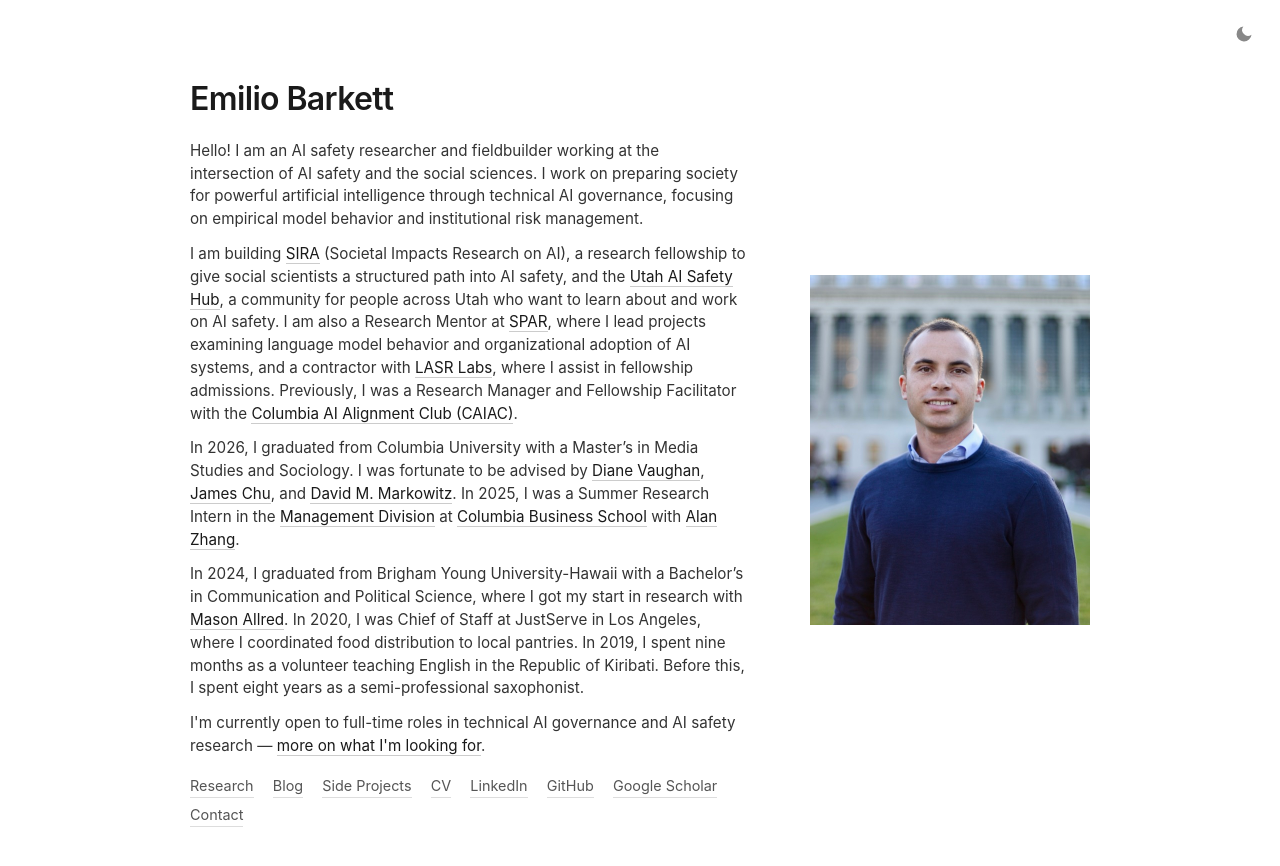
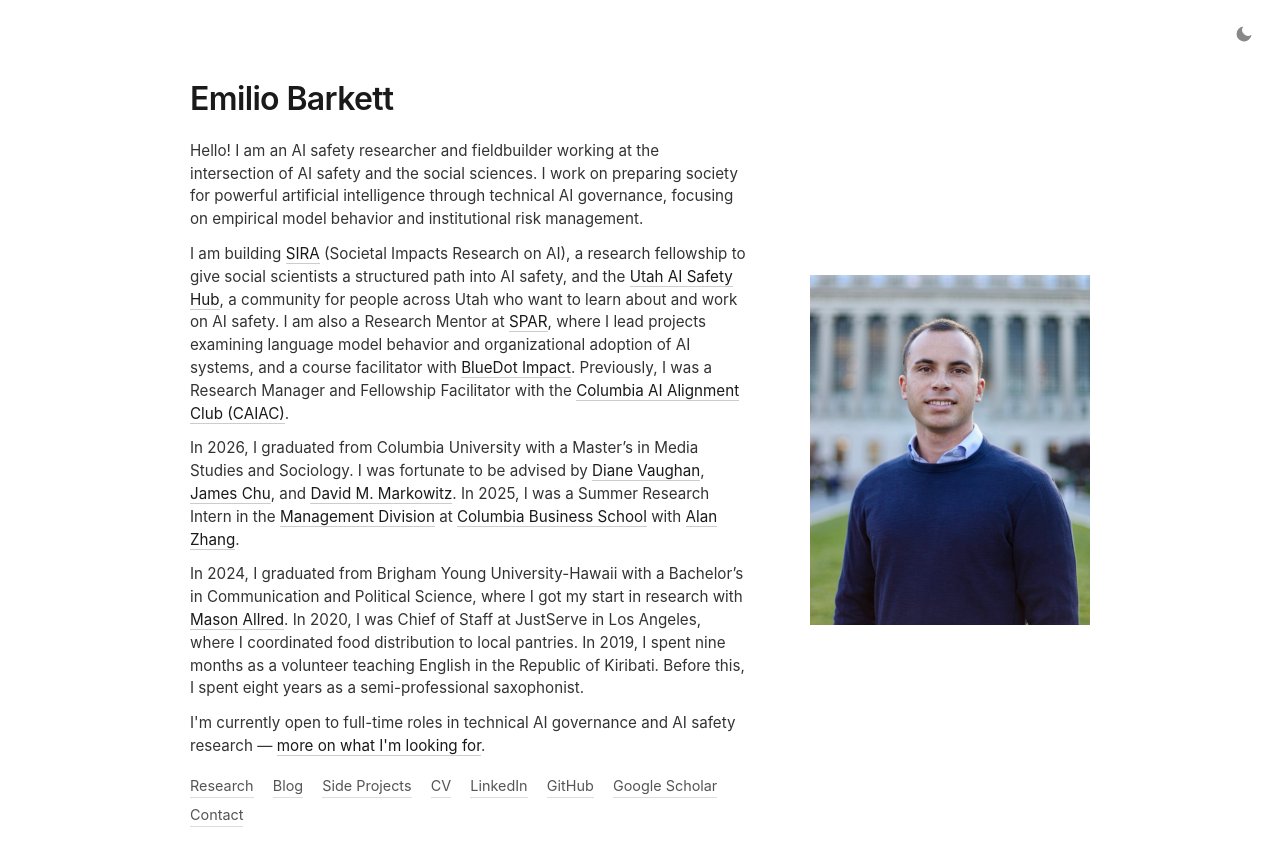
Before and after one commit to EmilioBarkett/emiliobarkett.github.io, a Jekyll site: the page built from index.html, in a window 1280 px wide and 900 px high. Shown: the top 866 px of the window. Built offline with Jekyll 4.4.1, drawn with Linux system fonts in a browser that asks for light colours.

Commit message:
Replace LASR Labs with BlueDot Impact in bio

```diff
--- a/index.html
+++ b/index.html
@@ -8,7 +8,7 @@
     <div class="details">
       <h1>Emilio Barkett</h1>
         <p>Hello! I am an AI safety researcher and fieldbuilder working at the intersection of AI safety and the social sciences. I work on preparing society for powerful artificial intelligence through technical AI governance, focusing on empirical model behavior and institutional risk management.</p>
-        <p>I am building <a href="https://sirafellowship.org/" target="_blank" rel="noopener">SIRA</a> (Societal Impacts Research on AI), a research fellowship to give social scientists a structured path into AI safety, and the <a href="https://utahaisafety.org/" target="_blank" rel="noopener">Utah AI Safety Hub</a>, a community for people across Utah who want to learn about and work on AI safety. I am also a Research Mentor at <a href="https://sparai.org/" target="_blank" rel="noopener">SPAR</a>, where I lead projects examining language model behavior and organizational adoption of AI systems, and a contractor with <a href="https://www.lasrlabs.org/" target="_blank" rel="noopener">LASR Labs</a>, where I assist in fellowship admissions. Previously, I was a Research Manager and Fellowship Facilitator with the <a href="https://www.cualignment.org/" target="_blank" rel="noopener">Columbia AI Alignment Club (CAIAC)</a>.</p>
+        <p>I am building <a href="https://sirafellowship.org/" target="_blank" rel="noopener">SIRA</a> (Societal Impacts Research on AI), a research fellowship to give social scientists a structured path into AI safety, and the <a href="https://utahaisafety.org/" target="_blank" rel="noopener">Utah AI Safety Hub</a>, a community for people across Utah who want to learn about and work on AI safety. I am also a Research Mentor at <a href="https://sparai.org/" target="_blank" rel="noopener">SPAR</a>, where I lead projects examining language model behavior and organizational adoption of AI systems, and a course facilitator with <a href="https://bluedot.org/" target="_blank" rel="noopener">BlueDot Impact</a>. Previously, I was a Research Manager and Fellowship Facilitator with the <a href="https://www.cualignment.org/" target="_blank" rel="noopener">Columbia AI Alignment Club (CAIAC)</a>.</p>
         <p>In 2026, I graduated from Columbia University with a Master’s in Media Studies and Sociology. I was fortunate to be advised by <a href="https://sociology.columbia.edu/content/diane-vaughan" target="_blank" rel="noopener">Diane Vaughan</a>, <a href="https://jchu1225.github.io/" target="_blank" rel="noopener">James Chu</a>, and <a href="https://www.davidmarkowitz.org/" target="_blank" rel="noopener">David M. Markowitz</a>. In 2025, I was a Summer Research Intern in the <a href="https://business.columbia.edu/faculty/divisions/management/phd" target="_blank" rel="noopener">Management Division</a> at <a href="https://business.columbia.edu/" target="_blank" rel="noopener">Columbia Business School</a> with <a href="https://business.columbia.edu/faculty/people/alan-zhang" target="_blank" rel="noopener">Alan Zhang</a>.</p>
         <p>In 2024, I graduated from Brigham Young University-Hawaii with a Bachelor’s in Communication and Political Science, where I got my start in research with <a href="https://about.byuh.edu/directory/mason-allred" target="_blank" rel="noopener">Mason Allred</a>. In 2020, I was Chief of Staff at JustServe in Los Angeles, where I coordinated food distribution to local pantries. In 2019, I spent nine months as a volunteer teaching English in the Republic of Kiribati. Before this, I spent eight years as a semi-professional saxophonist.</p>
         <p>I'm currently open to full-time roles in technical AI governance and AI safety research — <a href="/opportunities.html">more on what I'm looking for</a>.</p>
```
